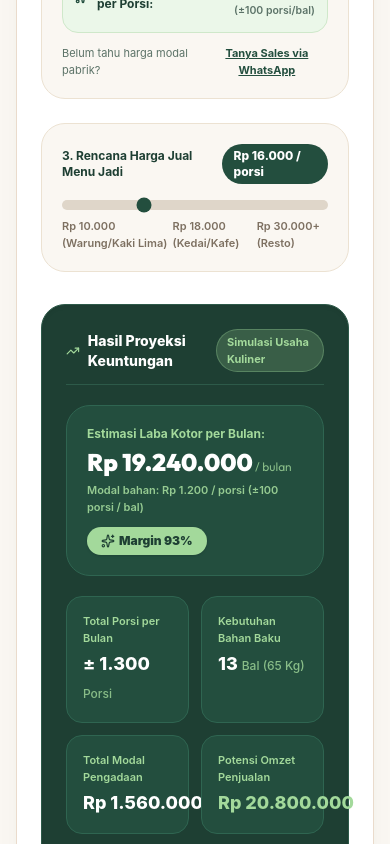
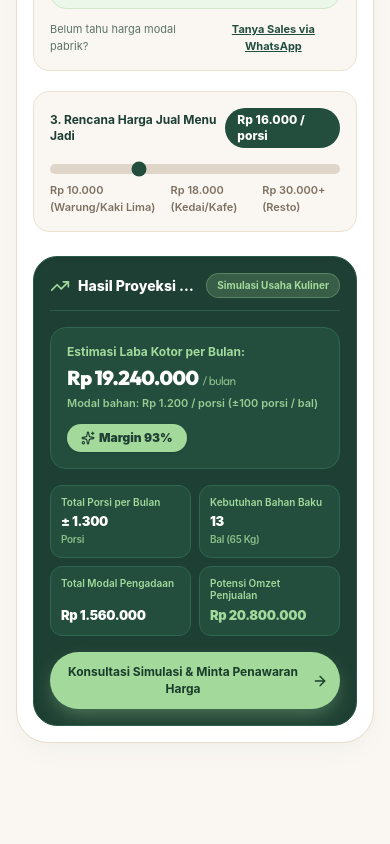
Before and after one commit to skyjadstudio/mie-dokar, a React (Vite) app: page / in a window 390 px wide. Shown: the part 10600-11444 px from the top of the page. Built offline with nearby package versions, Linux system fonts and the light colour scheme; a web font is replaced by a local one.

Commit message:
fix(calculator): prevent number overflow and optimize card responsiveness on mobile

```diff
--- a/src/components/ProfitCalculator.jsx
+++ b/src/components/ProfitCalculator.jsx
@@ -118,16 +118,16 @@ export default function ProfitCalculator({ onOpenContact }) {
         </div>
 
         {/* Calculator Main Container */}
-        <div className="card-soft p-6 sm:p-10 bg-white border border-[#EADBCC] shadow-xl">
-          <div className="grid grid-cols-1 lg:grid-cols-12 gap-8 items-start">
+        <div className="card-soft p-4 sm:p-8 lg:p-10 bg-white border border-[#EADBCC] shadow-xl">
+          <div className="grid grid-cols-1 lg:grid-cols-12 gap-6 lg:gap-8 items-start">
 
             {/* Left Column: Interactive Flexible Inputs */}
-            <div className="lg:col-span-6 space-y-6">
+            <div className="lg:col-span-6 space-y-5 sm:space-y-6">
 
               {mode === 'kuliner' ? (
                 <>
                   {/* Slider 1: Target Porsi per Hari */}
-                  <div className="p-5 rounded-3xl bg-[#FAF7F2] border border-[#ECE2D2] space-y-2">
+                  <div className="p-4 sm:p-5 rounded-2xl sm:rounded-3xl bg-[#FAF7F2] border border-[#ECE2D2] space-y-2">
                     <div className="flex items-center justify-between">
                       <label className="text-xs font-bold text-[#1E3F33]">
                         1. Target Penjualan Menu per Hari
@@ -174,7 +174,7 @@ export default function ProfitCalculator({ onOpenContact }) {
                   </div>
 
                   {/* Input 2: Estimasi Harga Modal Beli per Bal (5Kg) */}
-                  <div className="p-5 rounded-3xl bg-[#FAF7F2] border border-[#ECE2D2] space-y-2">
+                  <div className="p-4 sm:p-5 rounded-2xl sm:rounded-3xl bg-[#FAF7F2] border border-[#ECE2D2] space-y-2">
                     <div className="flex items-center justify-between">
                       <label className="text-xs font-bold text-[#1E3F33]">
                         2. Estimasi Harga Modal Beli per Bal (5Kg)
@@ -223,7 +223,7 @@ export default function ProfitCalculator({ onOpenContact }) {
                   </div>
 
                   {/* Slider 3: Target Harga Jual Menu per Porsi */}
-                  <div className="p-5 rounded-3xl bg-[#FAF7F2] border border-[#ECE2D2] space-y-2">
+                  <div className="p-4 sm:p-5 rounded-2xl sm:rounded-3xl bg-[#FAF7F2] border border-[#ECE2D2] space-y-2">
                     <div className="flex items-center justify-between">
                       <label className="text-xs font-bold text-[#1E3F33]">
                         3. Rencana Harga Jual Menu Jadi
@@ -251,7 +251,7 @@ export default function ProfitCalculator({ onOpenContact }) {
               ) : (
                 <>
                   {/* Mode Reseller: Target Penjualan Bal per Bulan */}
-                  <div className="p-5 rounded-3xl bg-[#FAF7F2] border border-[#ECE2D2] space-y-2">
+                  <div className="p-4 sm:p-5 rounded-2xl sm:rounded-3xl bg-[#FAF7F2] border border-[#ECE2D2] space-y-2">
                     <div className="flex items-center justify-between">
                       <label className="text-xs font-bold text-[#1E3F33]">
                         1. Target Penjualan per Bulan
@@ -277,7 +277,7 @@ export default function ProfitCalculator({ onOpenContact }) {
                   </div>
 
                   {/* Mode Reseller: Estimasi Modal Beli per Bal */}
-                  <div className="p-5 rounded-3xl bg-[#FAF7F2] border border-[#ECE2D2] space-y-2">
+                  <div className="p-4 sm:p-5 rounded-2xl sm:rounded-3xl bg-[#FAF7F2] border border-[#ECE2D2] space-y-2">
                     <div className="flex items-center justify-between">
                       <label className="text-xs font-bold text-[#1E3F33]">
                         2. Estimasi Harga Beli Modal per Bal
@@ -311,7 +311,7 @@ export default function ProfitCalculator({ onOpenContact }) {
                   </div>
 
                   {/* Mode Reseller: Target Harga Jual ke Konsumen */}
-                  <div className="p-5 rounded-3xl bg-[#FAF7F2] border border-[#ECE2D2] space-y-2">
+                  <div className="p-4 sm:p-5 rounded-2xl sm:rounded-3xl bg-[#FAF7F2] border border-[#ECE2D2] space-y-2">
                     <div className="flex items-center justify-between">
                       <label className="text-xs font-bold text-[#1E3F33]">
                         3. Target Harga Jual ke Pelanggan / Konsumen
@@ -342,83 +342,87 @@ export default function ProfitCalculator({ onOpenContact }) {
             </div>
 
             {/* Right Column: Live Output Dashboard */}
-            <div className="lg:col-span-6 bg-[#1E3F33] text-white p-6 sm:p-8 rounded-3xl border border-[#2D5A49] shadow-inner space-y-5">
+            <div className="lg:col-span-6 bg-[#1E3F33] text-white p-4 sm:p-7 rounded-3xl border border-[#2D5A49] shadow-inner space-y-4 sm:space-y-5">
 
-              <div className="flex items-center justify-between border-b border-[#2D5A49] pb-3">
-                <div className="flex items-center gap-2">
-                  <TrendingUp className="w-5 h-5 text-[#A3D99B]" />
-                  <span className="font-extrabold text-sm sm:text-base text-white">
+              <div className="flex items-center justify-between border-b border-[#2D5A49] pb-3 gap-2">
+                <div className="flex items-center gap-2 min-w-0">
+                  <TrendingUp className="w-5 h-5 text-[#A3D99B] shrink-0" />
+                  <span className="font-extrabold text-sm sm:text-base text-white truncate">
                     Hasil Proyeksi Keuntungan
                   </span>
                 </div>
-                <span className="text-[11px] font-bold px-2.5 py-1 rounded-full bg-[#A3D99B]/20 text-[#A3D99B] border border-[#A3D99B]/30">
+                <span className="text-[10px] sm:text-[11px] font-bold px-2.5 py-1 rounded-full bg-[#A3D99B]/20 text-[#A3D99B] border border-[#A3D99B]/30 shrink-0 text-center">
                   {mode === 'kuliner' ? 'Simulasi Usaha Kuliner' : 'Simulasi Reseller / Agen'}
                 </span>
               </div>
 
               {/* Big Highlight: Estimasi Keuntungan Bersih/Kotor */}
-              <div className="p-5 sm:p-6 rounded-3xl bg-[#234E3E] border border-[#2F6551] flex flex-col sm:flex-row sm:items-center justify-between gap-3">
-                <div>
+              <div className="p-4 sm:p-6 rounded-2xl sm:rounded-3xl bg-[#234E3E] border border-[#2F6551] flex flex-col sm:flex-row sm:items-center justify-between gap-3">
+                <div className="min-w-0">
                   <div className="text-xs font-bold text-[#A3D99B] mb-1">
                     {mode === 'kuliner' ? 'Estimasi Laba Kotor per Bulan:' : 'Estimasi Keuntungan per Bulan:'}
                   </div>
-                  <div className="text-2xl sm:text-3xl font-black text-white font-display">
-                    {formatRp(currentProfit)}
+                  <div className="text-xl sm:text-2xl lg:text-3xl font-black text-white font-display tracking-tight flex flex-wrap items-baseline gap-1">
+                    <span>{formatRp(currentProfit)}</span>
                     <span className="text-xs font-normal text-[#A3D99B]/80"> / bulan</span>
                   </div>
                   {mode === 'kuliner' && (
-                    <div className="text-[11px] text-[#A3D99B]/90 mt-1 font-semibold">
+                    <div className="text-[11px] text-[#A3D99B]/90 mt-1 font-semibold leading-snug">
                       Modal bahan: {formatRp(calculatedCostPerPortion)} / porsi (±100 porsi / bal)
                     </div>
                   )}
                 </div>
-                <div>
+                <div className="shrink-0 self-start sm:self-auto">
                   <span className="inline-flex items-center gap-1 text-xs font-black text-[#1E3F33] bg-[#A3D99B] px-3.5 py-1.5 rounded-full shadow-sm">
-                    <Sparkles className="w-3.5 h-3.5" />
+                    <Sparkles className="w-3.5 h-3.5 shrink-0" />
                     Margin {currentMargin}%
                   </span>
                 </div>
               </div>
 
               {/* 4 Stats Metrics Grid */}
-              <div className="grid grid-cols-2 gap-3">
+              <div className="grid grid-cols-2 gap-2 sm:gap-3">
 
-                <div className="p-4 rounded-2xl bg-[#234E3E] border border-[#2F6551]">
-                  <div className="text-[11px] text-[#A3D99B] font-semibold mb-1">
+                <div className="p-2.5 sm:p-4 rounded-xl sm:rounded-2xl bg-[#234E3E] border border-[#2F6551] flex flex-col justify-between overflow-hidden min-w-0">
+                  <div className="text-[10px] sm:text-xs text-[#A3D99B] font-semibold mb-1 leading-tight">
                     {mode === 'kuliner' ? 'Total Porsi per Bulan' : 'Volume Penjualan'}
                   </div>
-                  <div className="text-lg sm:text-xl font-extrabold text-white">
+                  <div className="text-[13px] sm:text-base lg:text-lg font-black text-white tracking-tight break-words">
                     {mode === 'kuliner' ? (
-                      <>± {totalMonthlyPortions.toLocaleString('id-ID')} <span className="text-xs font-medium text-[#A3D99B]/80">Porsi</span></>
+                      <>± {totalMonthlyPortions.toLocaleString('id-ID')} <span className="text-[10px] sm:text-xs font-semibold text-[#A3D99B]/80 block sm:inline">Porsi</span></>
                     ) : (
-                      <>{resellerMonthlyVolume} <span className="text-xs font-medium text-[#A3D99B]/80">Bal ({resellerMonthlyVolume * 5} Kg)</span></>
+                      <>{resellerMonthlyVolume} <span className="text-[10px] sm:text-xs font-semibold text-[#A3D99B]/80 block sm:inline">Bal ({resellerMonthlyVolume * 5} Kg)</span></>
                     )}
                   </div>
                 </div>
 
-                <div className="p-4 rounded-2xl bg-[#234E3E] border border-[#2F6551]">
-                  <div className="text-[11px] text-[#A3D99B] font-semibold mb-1">
+                <div className="p-2.5 sm:p-4 rounded-xl sm:rounded-2xl bg-[#234E3E] border border-[#2F6551] flex flex-col justify-between overflow-hidden min-w-0">
+                  <div className="text-[10px] sm:text-xs text-[#A3D99B] font-semibold mb-1 leading-tight">
                     {mode === 'kuliner' ? 'Kebutuhan Bahan Baku' : 'Estimasi Laba per Bal'}
                   </div>
-                  <div className="text-lg sm:text-xl font-extrabold text-white">
+                  <div className="text-[13px] sm:text-base lg:text-lg font-black text-white tracking-tight break-words">
                     {mode === 'kuliner' ? (
-                      <>{estimatedPackages} <span className="text-xs font-medium text-[#A3D99B]/80">Bal ({estimatedKg} Kg)</span></>
+                      <>{estimatedPackages} <span className="text-[10px] sm:text-xs font-semibold text-[#A3D99B]/80 block sm:inline">Bal ({estimatedKg} Kg)</span></>
                     ) : (
                       <>{formatRp(resellerSellPrice - resellerBuyPrice)}</>
                     )}
                   </div>
                 </div>
 
-                <div className="p-4 rounded-2xl bg-[#234E3E] border border-[#2F6551]">
-                  <div className="text-[11px] text-[#A3D99B] font-semibold mb-1">Total Modal Pengadaan</div>
-                  <div className="text-lg sm:text-xl font-extrabold text-white">
+                <div className="p-2.5 sm:p-4 rounded-xl sm:rounded-2xl bg-[#234E3E] border border-[#2F6551] flex flex-col justify-between overflow-hidden min-w-0">
+                  <div className="text-[10px] sm:text-xs text-[#A3D99B] font-semibold mb-1 leading-tight">
+                    Total Modal Pengadaan
+                  </div>
+                  <div className="text-[13px] sm:text-base lg:text-lg font-black text-white tracking-tight break-words">
                     {formatRp(currentCost)}
                   </div>
                 </div>
 
-                <div className="p-4 rounded-2xl bg-[#234E3E] border border-[#2F6551]">
-                  <div className="text-[11px] text-[#A3D99B] font-semibold mb-1">Potensi Omzet Penjualan</div>
-                  <div className="text-lg sm:text-xl font-extrabold text-[#A3D99B]">
+                <div className="p-2.5 sm:p-4 rounded-xl sm:rounded-2xl bg-[#234E3E] border border-[#2F6551] flex flex-col justify-between overflow-hidden min-w-0">
+                  <div className="text-[10px] sm:text-xs text-[#A3D99B] font-semibold mb-1 leading-tight">
+                    Potensi Omzet Penjualan
+                  </div>
+                  <div className="text-[13px] sm:text-base lg:text-lg font-black text-[#A3D99B] tracking-tight break-words">
                     {formatRp(currentRevenue)}
                   </div>
                 </div>
@@ -428,10 +432,10 @@ export default function ProfitCalculator({ onOpenContact }) {
               {/* Action Button */}
               <button
                 onClick={handleConsultation}
-                className="w-full btn-curved btn-matcha-primary py-3.5 text-xs sm:text-sm font-extrabold shadow-lg flex items-center justify-center gap-2 hover:scale-[1.02] transition-transform duration-300"
+                className="w-full btn-curved btn-matcha-primary px-3 sm:px-4 py-3 sm:py-3.5 text-xs sm:text-sm font-extrabold shadow-lg flex items-center justify-center gap-1.5 sm:gap-2 hover:scale-[1.01] transition-transform duration-300 text-center leading-snug"
               >
                 <span>Konsultasi Simulasi & Minta Penawaran Harga</span>
-                <ArrowRight className="w-4 h-4" />
+                <ArrowRight className="w-4 h-4 shrink-0" />
               </button>
 
             </div>
```
